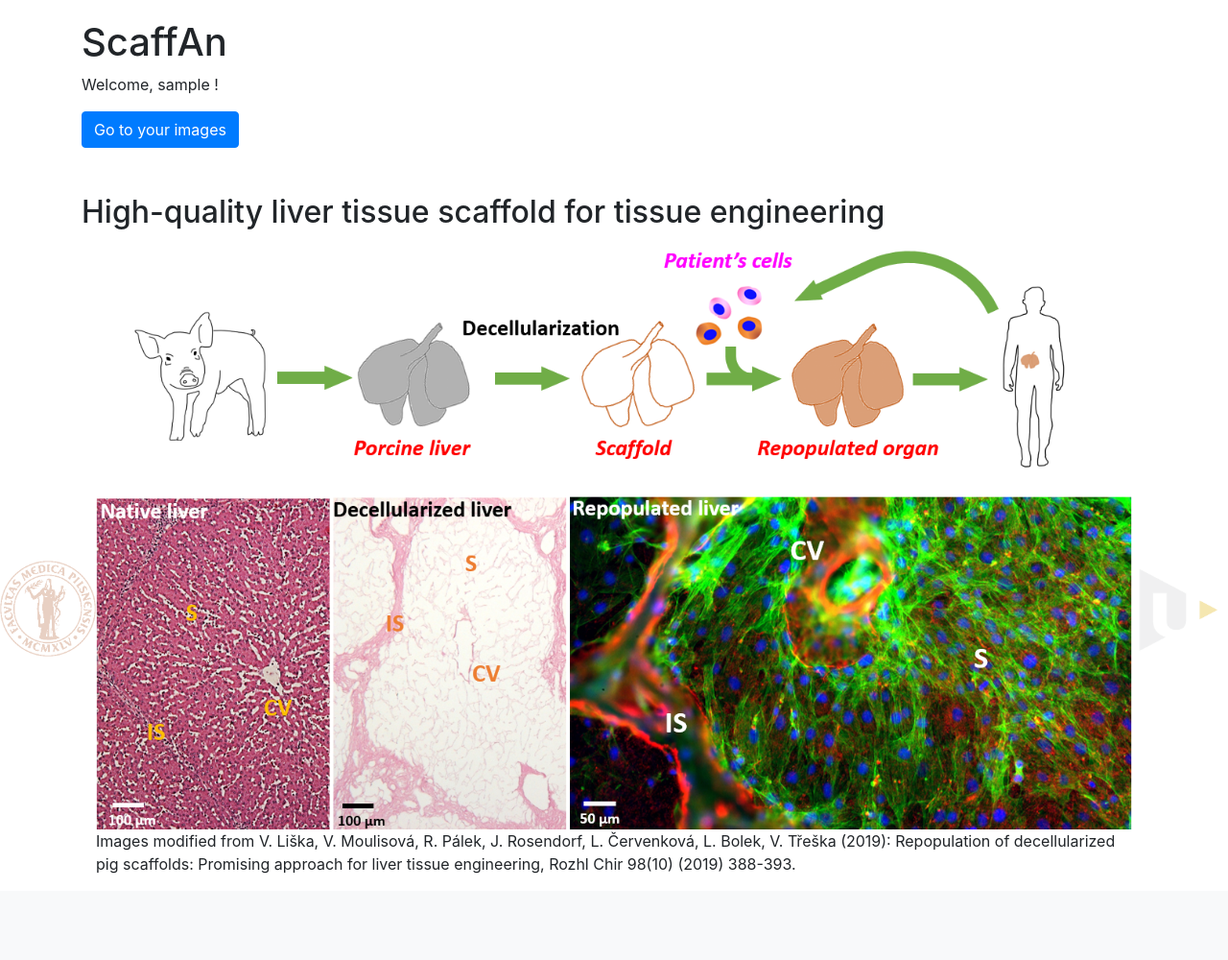
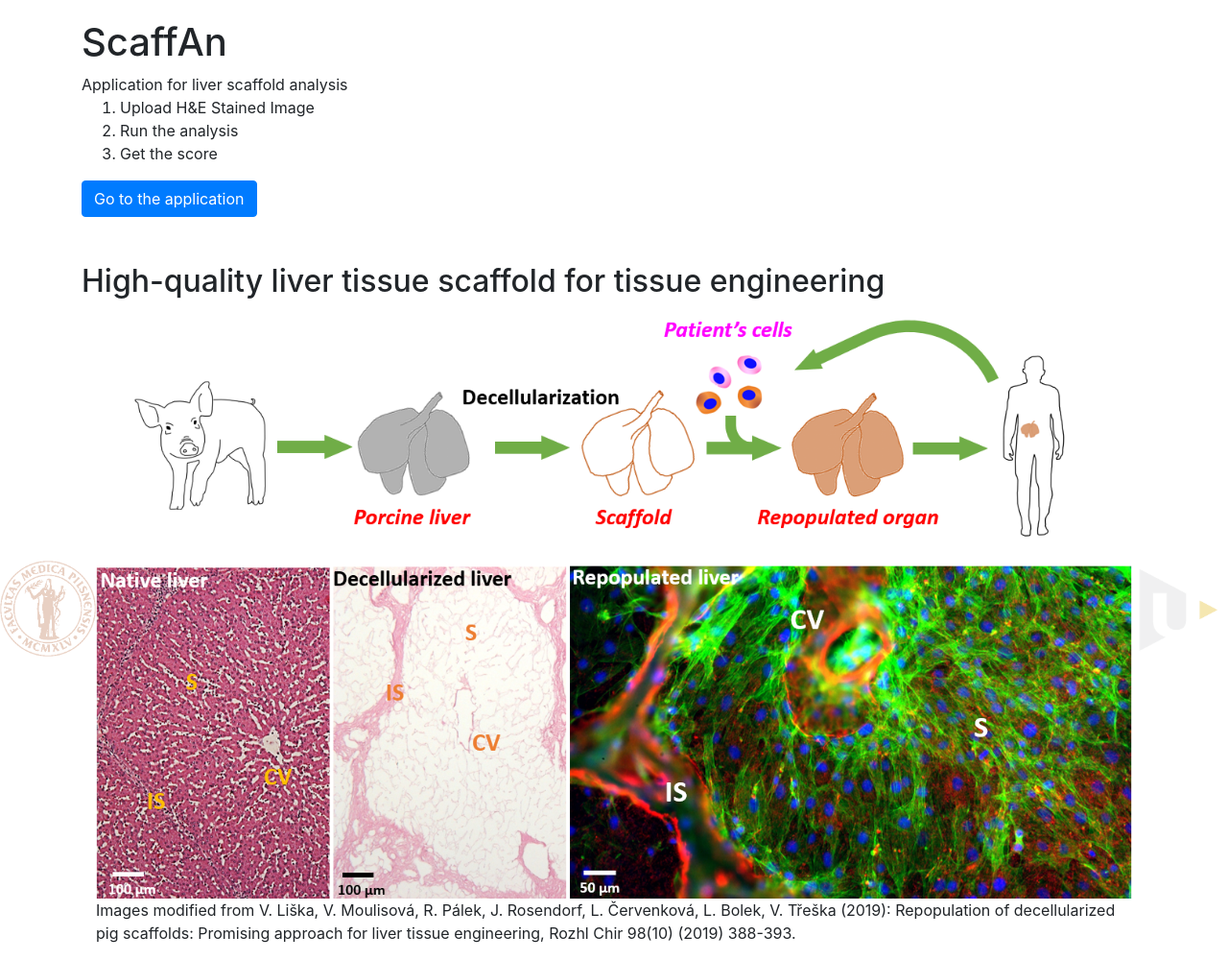
Before and after one commit to mjirik/scaffanweb, a Django app: page / in a window 1280 px wide. Shown: the part 116-1116 px from the top of the page at 96% size. Before the commit the page ends 1026 px from the top, so only its background shows below. Run offline with Django 3.2, Linux system fonts and the light colour scheme; the visitor is signed in with stand-in values (Sample User, id 1); parts of the project's set-up code (start-up, migrations or seed data) failed here and were passed over; some libraries are stand-ins or nearby versions.

Commit message:
workflow description

```diff
--- a/microimprocessing/templates/microimprocessing/login.html
+++ b/microimprocessing/templates/microimprocessing/login.html
@@ -9,15 +9,20 @@
 <!--  </head>-->
 <!--  <body>-->
 <div class="container">
+    <h1>ScaffAn</h1>
+    Application for liver scaffold analysis
+    <ol>
+        <li>Upload H&E Stained Image</li>
+        <li>Run the analysis</li>
+        <li>Get the score</li>
+    </ol>
     {% if user.is_authenticated %}
-    <h1>ScaffAn</h1>
-    <p>Welcome, {{ user.username }} !</p>
-    <a class="btn btn-primary" href="{% url 'microimprocessing:index' %}">Go to your images</a>
+<!--    <p>Welcome, {{ user.username }} !</p>-->
+    <a class="btn btn-primary" href="{% url 'microimprocessing:index' %}">Go to the application</a>
 
 
     {% else %}
-    <h1>ScaffAn</h1>
-    <a class="btn btn-primary" href="{% provider_login_url 'google' %}">Login with Google</a>
+    <a class="btn btn-primary" href="{% provider_login_url 'google' %}?next={% url 'microimprocessing:index' %}">Login with Google</a>
     {% endif %}
 
     <h2 class="pt-5">High-quality liver tissue scaffold for tissue engineering</h2>
--- a/microimprocessing/views.py
+++ b/microimprocessing/views.py
@@ -20,9 +20,6 @@ from loguru import logger
 import numpy as np
 
 from .models import ServerDataFileName, LobuleCoordinates, ExampleData, User, GDriveImport
-
-# Create your views here.
-
 
 
 def index(request):
```
